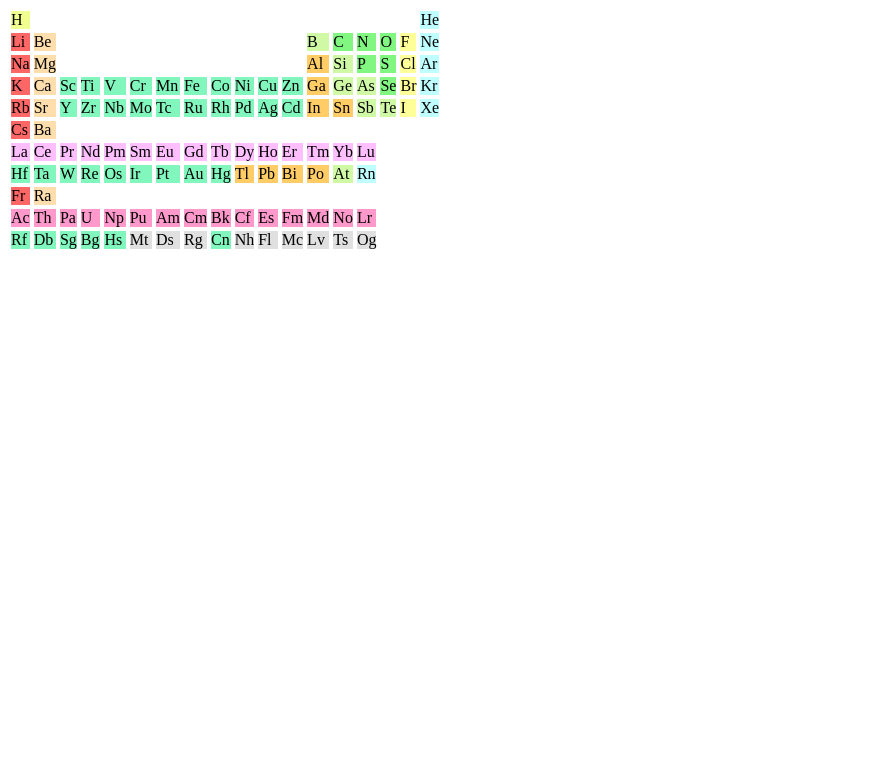
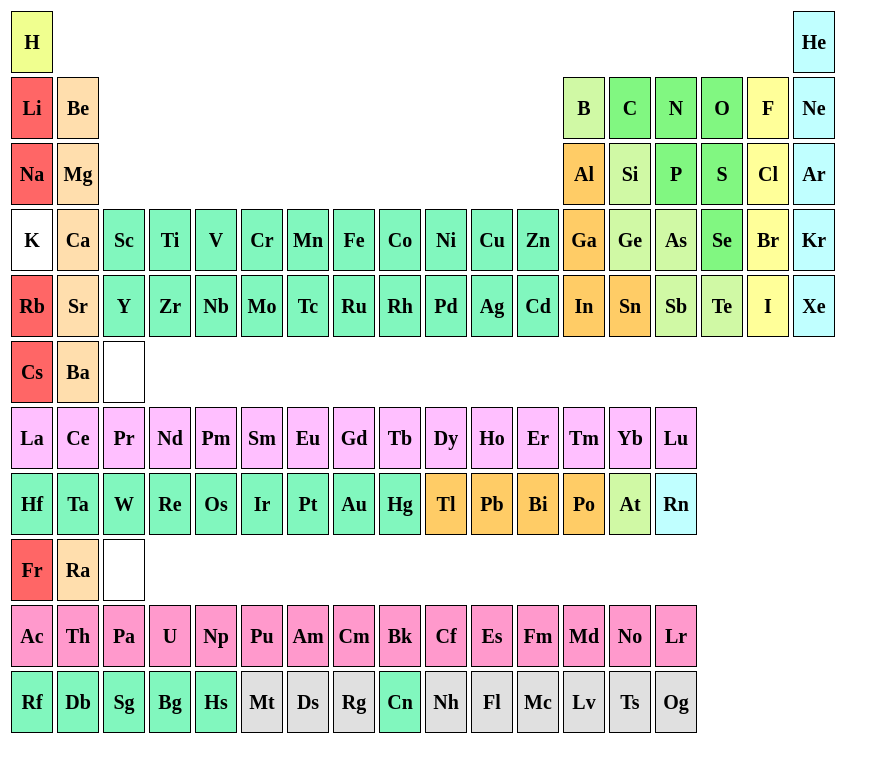
Before and after one commit to CoonWorks/elemental, a plain HTML site: page index.html in a window 1280 px wide. Shown: the whole page, without its empty margins (0-887 px from the left). Drawn offline with Linux system fonts and the light colour scheme.

Commit message:
Update index.html

```diff
--- a/index.html
+++ b/index.html
@@ -14,7 +14,7 @@
       <table>
         <tr>
           <td>
-            <div id="e1" class="hidrogeno" onclick="listarInfo(1)">H</div>
+            <div id="e1" class="elemento hidrogeno" onclick="listarInfo(1)">H</div>
           </td>
           <td></td>
           <td></td>
@@ -33,15 +33,15 @@
           <td></td>
           <td></td>
           <td>
-            <div id="e2" class="noble" onclick="listarInfo(2)">He</div>
+            <div id="e2" class="elemento noble" onclick="listarInfo(2)">He</div>
           </td>
         </tr>
         <tr>
           <td>
-            <div id="e3" class="alcalino" onclick="listarInfo(3)">Li</div>
+            <div id="e3" class="elemento alcalino" onclick="listarInfo(3)">Li</div>
           </td>
           <td>
-            <div id="e4" class="alcTerr" onclick="listarInfo(4)">Be</div>
+            <div id="e4" class="elemento alcTerr" onclick="listarInfo(4)">Be</div>
           </td>
           <td></td>
           <td></td>
@@ -54,30 +54,30 @@
           <td></td>
           <td></td>
           <td>
-            <div id="e5" class="metaloide" onclick="listarInfo(5)">B</div>
+            <div id="e5" class="elemento metaloide" onclick="listarInfo(5)">B</div>
           </td>
           <td>
-            <div id="e6" class="noMetal" onclick="listarInfo(6)">C</div>
+            <div id="e6" class="elemento noMetal" onclick="listarInfo(6)">C</div>
           </td>
           <td>
-            <div id="e7" class="noMetal" onclick="listarInfo(7)">N</div>
+            <div id="e7" class="elemento noMetal" onclick="listarInfo(7)">N</div>
           </td>
           <td>
-            <div id="e8" class="noMetal" onclick="listarInfo(8)">O</div>
+            <div id="e8" class="elemento noMetal" onclick="listarInfo(8)">O</div>
           </td>
           <td>
-            <div id="e9" class="halogeno" onclick="listarInfo(9)">F</div>
+            <div id="e9" class="elemento halogeno" onclick="listarInfo(9)">F</div>
           </td>
           <td>
-            <div id="e10" class="noble" onclick="listarInfo(10)">Ne</div>
+            <div id="e10" class="elemento noble" onclick="listarInfo(10)">Ne</div>
           </td>
         </tr>
         <tr>
           <td>
-            <div id="e11" class="alcalino" onclick="listarInfo(11)">Na</div>
+            <div id="e11" class="elemento alcalino" onclick="listarInfo(11)">Na</div>
           </td>
           <td>
-            <div id="e12" class="alcTerr" onclick="listarInfo(12)">Mg</div>
+            <div id="e12" class="elemento alcTerr" onclick="listarInfo(12)">Mg</div>
           </td>
           <td></td>
           <td></td>
@@ -90,346 +90,346 @@
           <td></td>
           <td></td>
           <td>
-            <div id="e13" class="otroMetal" onclick="listarInfo(13)">Al</div>
+            <div id="e13" class="elemento otroMetal" onclick="listarInfo(13)">Al</div>
           </td>
           <td>
-            <div id="e14" class="metaloide" onclick="listarInfo(14)">Si</div>
+            <div id="e14" class="elemento metaloide" onclick="listarInfo(14)">Si</div>
           </td>
           <td>
-            <div id="e15" class="noMetal" onclick="listarInfo(15)">P</div>
+            <div id="e15" class="elemento noMetal" onclick="listarInfo(15)">P</div>
           </td>
           <td>
-            <div id="e16" class="noMetal" onclick="listarInfo(16)">S</div>
+            <div id="e16" class="elemento noMetal" onclick="listarInfo(16)">S</div>
           </td>
           <td>
-            <div id="e17" class="halogeno" onclick="listarInfo(17)">Cl</div>
+            <div id="e17" class="elemento halogeno" onclick="listarInfo(17)">Cl</div>
           </td>
           <td>
-            <div id="e18" class="noble" onclick="listarInfo(18)">Ar</div>
+            <div id="e18" class="elemento noble" onclick="listarInfo(18)">Ar</div>
           </td>
         </tr>
         <tr>
           <td>
-            <div id="e19" class="alcalino" onclick="listarInfo(19)">K</div>
+            <div id="e19" class="elemento lcalino" onclick="listarInfo(19)">K</div>
           </td>
           <td>
-            <div id="e20" class="alcTerr" onclick="listarInfo(20)">Ca</div>
+            <div id="e20" class="elemento alcTerr" onclick="listarInfo(20)">Ca</div>
           </td>
           <td>
-            <div id="e21" class="transicion" onclick="listarInfo(21)">Sc</div>
+            <div id="e21" class="elemento transicion" onclick="listarInfo(21)">Sc</div>
           </td>
           <td>
-            <div id="e22" class="transicion" onclick="listarInfo(22)">Ti</div>
+            <div id="e22" class="elemento transicion" onclick="listarInfo(22)">Ti</div>
           </td>
           <td>
-            <div id="e23" class="transicion" onclick="listarInfo(23)">V</div>
+            <div id="e23" class="elemento transicion" onclick="listarInfo(23)">V</div>
           </td>
           <td>
-            <div id="e24" class="transicion" onclick="listarInfo(24)">Cr</div>
+            <div id="e24" class="elemento transicion" onclick="listarInfo(24)">Cr</div>
           </td>
       <td>
-        <div id="e25" class="transicion" onclick="listarInfo(25)">Mn</div>
+        <div id="e25" class="elemento transicion" onclick="listarInfo(25)">Mn</div>
       </td>
       <td>
-        <div id="e26" class="transicion" onclick="listarInfo(26)">Fe</div>
+        <div id="e26" class="elemento transicion" onclick="listarInfo(26)">Fe</div>
       </td>
       <td>
-        <div id="e27" class="transicion" onclick="listarInfo(27)">Co</div>
+        <div id="e27" class="elemento transicion" onclick="listarInfo(27)">Co</div>
       </td>
       <td>
-        <div id="e28" class="transicion" onclick="listarInfo(28)">Ni</div>
+        <div id="e28" class="elemento transicion" onclick="listarInfo(28)">Ni</div>
       </td>
       <td>
-        <div id="e29" class="transicion" onclick="listarInfo(29)">Cu</div>
+        <div id="e29" class="elemento transicion" onclick="listarInfo(29)">Cu</div>
       </td>
       <td>
-        <div id="e30" class="transicion" onclick="listarInfo(30)">Zn</div>
+        <div id="e30" class="elemento transicion" onclick="listarInfo(30)">Zn</div>
       </td>
       <td>
-        <div id="e31" class="otroMetal" onclick="listarInfo(31)">Ga</div>
+        <div id="e31" class="elemento otroMetal" onclick="listarInfo(31)">Ga</div>
       </td>
       <td>
-        <div id="e32" class="metaloide" onclick="listarInfo(32)">Ge</div>
+        <div id="e32" class="elemento metaloide" onclick="listarInfo(32)">Ge</div>
       </td>
       <td>
-        <div id="e33" class="metaloide" onclick="listarInfo(33)">As</div>
+        <div id="e33" class="elemento metaloide" onclick="listarInfo(33)">As</div>
       </td>
       <td>
-        <div id="e34" class="noMetal" onclick="listarInfo(34)">Se</div>
+        <div id="e34" class="elemento noMetal" onclick="listarInfo(34)">Se</div>
       </td>
       <td>
-        <div id="e35" class="halogeno" onclick="listarInfo(35)">Br</div>
+        <div id="e35" class="elemento halogeno" onclick="listarInfo(35)">Br</div>
       </td>
       <td>
-        <div id="e36" class="noble" onclick="listarInfo(36)">Kr</div>
+        <div id="e36" class="elemento noble" onclick="listarInfo(36)">Kr</div>
       </td>
     </tr>
     <tr>
       <td>
-        <div id="e37" class="alcalino" onclick="listarInfo(37)">Rb</div>
+        <div id="e37" class="elemento alcalino" onclick="listarInfo(37)">Rb</div>
       </td>
       <td>
-        <div id="e38" class="alcTerr" onclick="listarInfo(38)">Sr</div>
+        <div id="e38" class="elemento alcTerr" onclick="listarInfo(38)">Sr</div>
       </td>
       <td>
-        <div id="e39" class="transicion" onclick="listarInfo(39)">Y</div>
+        <div id="e39" class="elemento transicion" onclick="listarInfo(39)">Y</div>
       </td>
       <td>
-        <div id="e40" class="transicion" onclick="listarInfo(40)">Zr</div>
+        <div id="e40" class="elemento transicion" onclick="listarInfo(40)">Zr</div>
       </td>
       <td>
-        <div id="e41" class="transicion" onclick="listarInfo(41)">Nb</div>
+        <div id="e41" class="elemento transicion" onclick="listarInfo(41)">Nb</div>
       </td>
       <td>
-        <div id="e42" class="transicion" onclick="listarInfo(42)">Mo</div>
+        <div id="e42" class="elemento transicion" onclick="listarInfo(42)">Mo</div>
       </td>
       <td>
-        <div id="e43" class="transicion" onclick="listarInfo(43)">Tc</div>
+        <div id="e43" class="elemento transicion" onclick="listarInfo(43)">Tc</div>
       </td>
       <td>
-        <div id="e44" class="transicion" onclick="listarInfo(44)">Ru</div>
+        <div id="e44" class="elemento transicion" onclick="listarInfo(44)">Ru</div>
       </td>
       <td>
-        <div id="e45" class="transicion" onclick="listarInfo(45)">Rh</div>
+        <div id="e45" class="elemento transicion" onclick="listarInfo(45)">Rh</div>
       </td>
       <td>
-        <div id="e46" class="transicion" onclick="listarInfo(46)">Pd</div>
+        <div id="e46" class="elemento transicion" onclick="listarInfo(46)">Pd</div>
       </td>
       <td>
-        <div id="e47" class="transicion" onclick="listarInfo(47)">Ag</div>
+        <div id="e47" class="elemento transicion" onclick="listarInfo(47)">Ag</div>
       </td>
       <td>
-        <div id="e48" class="transicion" onclick="listarInfo(48)">Cd</div>
+        <div id="e48" class="elemento transicion" onclick="listarInfo(48)">Cd</div>
       </td>
       <td>
-        <div id="e49" class="otroMetal" onclick="listarInfo(49)">In</div>
+        <div id="e49" class="elemento otroMetal" onclick="listarInfo(49)">In</div>
       </td>
       <td>
-        <div id="e50" class="otroMetal" onclick="listarInfo(50)">Sn</div>
+        <div id="e50" class="elemento otroMetal" onclick="listarInfo(50)">Sn</div>
       </td>
       <td>
-        <div id="e51" class="metaloide" onclick="listarInfo(51)">Sb</div>
+        <div id="e51" class="elemento metaloide" onclick="listarInfo(51)">Sb</div>
       </td>
       <td>
-        <div id="e52" class="metaloide" onclick="listarInfo(52)">Te</div>
+        <div id="e52" class="elemento metaloide" onclick="listarInfo(52)">Te</div>
       </td>
       <td>
-        <div id="e53" class="halogeno" onclick="listarInfo(53)">I</div>
+        <div id="e53" class="elemento halogeno" onclick="listarInfo(53)">I</div>
       </td>
       <td>
-        <div id="e54" class="noble" onclick="listarInfo(54)">Xe</div>
+        <div id="e54" class="elemento noble" onclick="listarInfo(54)">Xe</div>
       </td>
     </tr>
     <tr>
       <td>
-        <div id="e55" class="alcalino" onclick="listarInfo(55)">Cs</div>
+        <div id="e55" class="elemento alcalino" onclick="listarInfo(55)">Cs</div>
       </td>
       <td>
-        <div id="e56" class="alcTerr" onclick="listarInfo(56)">Ba</div>
+        <div id="e56" class="elemento alcTerr" onclick="listarInfo(56)">Ba</div>
       </td>
       <td>
-        <div id="togglerLan">
+        <div id="togglerLan" class="elemento">
           <div id="miniTabla">
             <tr>
               <td>
-                <div id="e57" class="lantanido" onclick="listarInfo(57)">La</div>
+                <div id="e57" class="elemento lantanido" onclick="listarInfo(57)">La</div>
               </td>
               <td>
-                <div id="e58" class="lantanido" onclick="listarInfo(58)">Ce</div>
+                <div id="e58" class="elemento lantanido" onclick="listarInfo(58)">Ce</div>
               </td>
               <td>
-                <div id="e59" class="lantanido" onclick="listarInfo(59)">Pr</div>
+                <div id="e59" class="elemento lantanido" onclick="listarInfo(59)">Pr</div>
               </td>
               <td>
-                <div id="e60" class="lantanido" onclick="listarInfo(60)">Nd</div>
+                <div id="e60" class="elemento lantanido" onclick="listarInfo(60)">Nd</div>
               </td>
               <td>
-                <div id="e61" class="lantanido" onclick="listarInfo(61)">Pm</div>
+                <div id="e61" class="elemento lantanido" onclick="listarInfo(61)">Pm</div>
               </td>
               <td>
-                <div id="e62" class="lantanido" onclick="listarInfo(62)">Sm</div>
+                <div id="e62" class="elemento lantanido" onclick="listarInfo(62)">Sm</div>
               </td>
               <td>
-                <div id="e63" class="lantanido" onclick="listarInfo(63)">Eu</div>
+                <div id="e63" class="elemento lantanido" onclick="listarInfo(63)">Eu</div>
               </td>
               <td>
-                <div id="e64" class="lantanido" onclick="listarInfo(64)">Gd</div>
+                <div id="e64" class="elemento lantanido" onclick="listarInfo(64)">Gd</div>
               </td>
               <td>
-                <div id="e65" class="lantanido" onclick="listarInfo(65)">Tb</div>
+                <div id="e65" class="elemento lantanido" onclick="listarInfo(65)">Tb</div>
               </td>
               <td>
-                <div id="e66" class="lantanido" onclick="listarInfo(66)">Dy</div>
+                <div id="e66" class="elemento lantanido" onclick="listarInfo(66)">Dy</div>
               </td>
               <td>
-                <div id="e67" class="lantanido" onclick="listarInfo(67)">Ho</div>
+                <div id="e67" class="elemento lantanido" onclick="listarInfo(67)">Ho</div>
               </td>
               <td>
-                <div id="e68" class="lantanido" onclick="listarInfo(68)">Er</div>
+                <div id="e68" class="elemento lantanido" onclick="listarInfo(68)">Er</div>
               </td>
               <td>
-                <div id="e69" class="lantanido" onclick="listarInfo(69)">Tm</div>
+                <div id="e69" class="elemento lantanido" onclick="listarInfo(69)">Tm</div>
               </td>
               <td>
-                <div id="e70" class="lantanido" onclick="listarInfo(70)">Yb</div>
+                <div id="e70" class="elemento lantanido" onclick="listarInfo(70)">Yb</div>
               </td>
               <td>
-                <div id="e71" class="lantanido" onclick="listarInfo(71)">Lu</div>
+                <div id="e71" class="elemento lantanido" onclick="listarInfo(71)">Lu</div>
               </td>
             </tr>
           </div>
         </div>
       </td>
       <td>
-        <div id="e72" class="transicion" onclick="listarInfo(72)">Hf</div>
+        <div id="e72" class="elemento transicion" onclick="listarInfo(72)">Hf</div>
       </td>
       <td>
-        <div id="e73" class="transicion" onclick="listarInfo(73)">Ta</div>
+        <div id="e73" class="elemento transicion" onclick="listarInfo(73)">Ta</div>
       </td>
       <td>
-        <div id="e74" class="transicion" onclick="listarInfo(74)">W</div>
+        <div id="e74" class="elemento transicion" onclick="listarInfo(74)">W</div>
       </td>
       <td>
-        <div id="e75" class="transicion" onclick="listarInfo(75)">Re</div>
+        <div id="e75" class="elemento transicion" onclick="listarInfo(75)">Re</div>
       </td>
       <td>
-        <div id="e76" class="transicion" onclick="listarInfo(76)">Os</div>
+        <div id="e76" class="elemento transicion" onclick="listarInfo(76)">Os</div>
       </td>
       <td>
-        <div id="e77" class="transicion" onclick="listarInfo(77)">Ir</div>
+        <div id="e77" class="elemento transicion" onclick="listarInfo(77)">Ir</div>
       </td>
       <td>
-        <div id="e78" class="transicion" onclick="listarInfo(78)">Pt</div>
+        <div id="e78" class="elemento transicion" onclick="listarInfo(78)">Pt</div>
       </td>
       <td>
-        <div id="e79" class="transicion" onclick="listarInfo(79)">Au</div>
+        <div id="e79" class="elemento transicion" onclick="listarInfo(79)">Au</div>
       </td>
       <td>
-        <div id="e80" class="transicion" onclick="listarInfo(80)">Hg</div>
+        <div id="e80" class="elemento transicion" onclick="listarInfo(80)">Hg</div>
       </td>
       <td>
-        <div id="e81" class="otroMetal" onclick="listarInfo(81)">Tl</div>
+        <div id="e81" class="elemento otroMetal" onclick="listarInfo(81)">Tl</div>
       </td>
       <td>
-        <div id="e82" class="otroMetal" onclick="listarInfo(82)">Pb</div>
+        <div id="e82" class="elemento otroMetal" onclick="listarInfo(82)">Pb</div>
       </td>
       <td>
-        <div id="e83" class="otroMetal" onclick="listarInfo(83)">Bi</div>
+        <div id="e83" class="elemento otroMetal" onclick="listarInfo(83)">Bi</div>
       </td>
       <td>
-        <div id="e84" class="otroMetal" onclick="listarInfo(84)">Po</div>
+        <div id="e84" class="elemento otroMetal" onclick="listarInfo(84)">Po</div>
       </td>
       <td>
-        <div id="e85" class="metaloide" onclick="listarInfo(85)">At</div>
+        <div id="e85" class="elemento metaloide" onclick="listarInfo(85)">At</div>
       </td>
       <td>
-        <div id="e86" class="noble" onclick="listarInfo(86)">Rn</div>
+        <div id="e86" class="elemento noble" onclick="listarInfo(86)">Rn</div>
       </td>
     </tr>
     <tr>
       <td>
-        <div id="e87" class="alcalino" onclick="listarInfo(87)">Fr</div>
+        <div id="e87" class="elemento alcalino" onclick="listarInfo(87)">Fr</div>
       </td>
       <td>
-        <div id="e88" class="alcTerr" onclick="listarInfo(88)">Ra</div>
+        <div id="e88" class="elemento alcTerr" onclick="listarInfo(88)">Ra</div>
       </td>
       <td>
-        <div id="togglerAct">
+        <div id="togglerAct" class="elemento">
           <div id="miniTabla">
             <tr>
               <td>
-                <div id="e89" class="actinido" onclick="listarInfo(89)">Ac</div>
+                <div id="e89" class="elemento actinido" onclick="listarInfo(89)">Ac</div>
               </td>
               <td>
-                <div id="e90" class="actinido" onclick="listarInfo(90)">Th</div>
+                <div id="e90" class="elemento actinido" onclick="listarInfo(90)">Th</div>
               </td>
               <td>
-                <div id="e91" class="actinido" onclick="listarInfo(91)">Pa</div>
+                <div id="e91" class="elemento actinido" onclick="listarInfo(91)">Pa</div>
               </td>
               <td>
-                <div id="e92" class="actinido" onclick="listarInfo(92)">U</div>
+                <div id="e92" class="elemento actinido" onclick="listarInfo(92)">U</div>
               </td>
               <td>
-                <div id="e93" class="actinido" onclick="listarInfo(93)">Np</div>
+                <div id="e93" class="elemento actinido" onclick="listarInfo(93)">Np</div>
               </td>
               <td>
-                <div id="e94" class="actinido" onclick="listarInfo(94)">Pu</div>
+                <div id="e94" class="elemento actinido" onclick="listarInfo(94)">Pu</div>
               </td>
               <td>
-                <div id="e95" class="actinido" onclick="listarInfo(95)">Am</div>
+                <div id="e95" class="elemento actinido" onclick="listarInfo(95)">Am</div>
               </td>
               <td>
-                <div id="e96" class="actinido" onclick="listarInfo(96)">Cm</div>
+                <div id="e96" class="elemento actinido" onclick="listarInfo(96)">Cm</div>
               </td>
               <td>
-                <div id="e97" class="actinido" onclick="listarInfo(97)">Bk</div>
+                <div id="e97" class="elemento actinido" onclick="listarInfo(97)">Bk</div>
               </td>
               <td>
-                <div id="e98" class="actinido" onclick="listarInfo(98)">Cf</div>
+                <div id="e98" class="elemento actinido" onclick="listarInfo(98)">Cf</div>
               </td>
               <td>
-                <div id="e99" class="actinido" onclick="listarInfo(99)">Es</div>
+                <div id="e99" class="elemento actinido" onclick="listarInfo(99)">Es</div>
               </td>
               <td>
-                <div id="e100" class="actinido" onclick="listarInfo(100)">Fm</div>
+                <div id="e100" class="elemento actinido" onclick="listarInfo(100)">Fm</div>
               </td>
               <td>
-                <div id="e101" class="actinido" onclick="listarInfo(101)">Md</div>
+                <div id="e101" class="elemento actinido" onclick="listarInfo(101)">Md</div>
               </td>
               <td>
-                <div id="e102" class="actinido" onclick="listarInfo(102)">No</div>
+                <div id="e102" class="elemento actinido" onclick="listarInfo(102)">No</div>
               </td>
               <td>
-                <div id="e103" class="actinido" onclick="listarInfo(103)">Lr</div>
+                <div id="e103" class="elemento actinido" onclick="listarInfo(103)">Lr</div>
               </td>
             </tr>
           </div>
         </div>
       </td>
       <td>
-        <div id="e104" class="transicion" onclick="listarInfo(104)">Rf</div>
+        <div id="e104" class="elemento transicion" onclick="listarInfo(104)">Rf</div>
       </td>
       <td>
-        <div id="e105" class="transicion" onclick="listarInfo(105)">Db</div>
+        <div id="e105" class="elemento transicion" onclick="listarInfo(105)">Db</div>
       </td>
       <td>
-        <div id="e106" class="transicion" onclick="listarInfo(106)">Sg</div>
+        <div id="e106" class="elemento transicion" onclick="listarInfo(106)">Sg</div>
       </td>
       <td>
-        <div id="e107" class="transicion" onclick="listarInfo(107)">Bg</div>
+        <div id="e107" class="elemento transicion" onclick="listarInfo(107)">Bg</div>
       </td>
       <td>
-        <div id="e108" class="transicion" onclick="listarInfo(108)">Hs</div>
+        <div id="e108" class="elemento transicion" onclick="listarInfo(108)">Hs</div>
       </td>
       <td>
-        <div id="e109" class="desconocido" onclick="listarInfo(109)">Mt</div>
+        <div id="e109" class="elemento desconocido" onclick="listarInfo(109)">Mt</div>
       </td>
       <td>
-        <div id="e110" class="desconocido" onclick="listarInfo(110)">Ds</div>
+        <div id="e110" class="elemento desconocido" onclick="listarInfo(110)">Ds</div>
       </td>
       <td>
-        <div id="e111" class="desconocido" onclick="listarInfo(111)">Rg</div>
+        <div id="e111" class="elemento desconocido" onclick="listarInfo(111)">Rg</div>
       </td>
       <td>
-        <div id="e112" class="transicion" onclick="listarInfo(112)">Cn</div>
+        <div id="e112" class="elemento transicion" onclick="listarInfo(112)">Cn</div>
       </td>
       <td>
-        <div id="e113" class="desconocido" onclick="listarInfo(113)">Nh</div>
+        <div id="e113" class="elemento desconocido" onclick="listarInfo(113)">Nh</div>
       </td>
       <td>
-        <div id="e114" class="desconocido" onclick="listarInfo(114)">Fl</div>
+        <div id="e114" class="elemento desconocido" onclick="listarInfo(114)">Fl</div>
       </td>
       <td>
-        <div id="e115" class="desconocido" onclick="listarInfo(115)">Mc</div>
+        <div id="e115" class="elemento desconocido" onclick="listarInfo(115)">Mc</div>
       </td>
       <td>
-        <div id="e116" class="desconocido" onclick="listarInfo(116)">Lv</div>
+        <div id="e116" class="elemento desconocido" onclick="listarInfo(116)">Lv</div>
       </td>
       <td>
-        <div id="e117" class="desconocido" onclick="listarInfo(117)">Ts</div>
+        <div id="e117" class="elemento desconocido" onclick="listarInfo(117)">Ts</div>
       </td>
       <td>
-        <div id="e118" class="desconocido" onclick="listarInfo(118)">Og</div>
+        <div id="e118" class="elemento desconocido" onclick="listarInfo(118)">Og</div>
       </td>
     </tr>
   </table>
```
